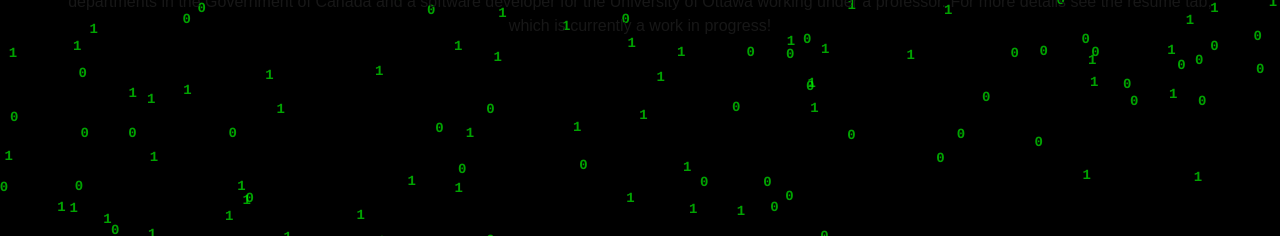
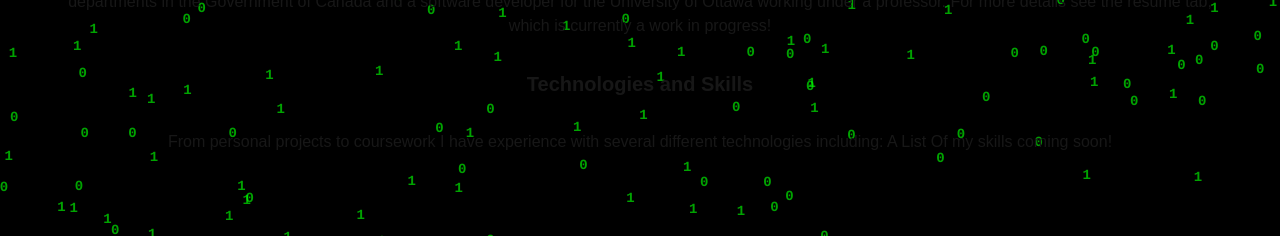
Before and after one commit to Mayowa-Awosiyan01/Mayowa-Awosiyan, a Next.js app: page / in a window 1280 px wide. Shown: the part 442-678 px from the top of the page. Built offline with nearby package versions, Linux system fonts and the light colour scheme.

Commit message:
Moved NavBar and added Skill section

```diff
--- a/app/layout.tsx
+++ b/app/layout.tsx
@@ -1,6 +1,7 @@
 import type { Metadata } from "next";
 import localFont from "next/font/local";
 import "./globals.css";
+import NavBar from "./components/navbar";
 
 const geistSans = localFont({
   src: "./fonts/GeistVF.woff",
@@ -15,7 +16,7 @@ const geistMono = localFont({
 
 export const metadata: Metadata = {
   title: "Mayowa Awosiyan's Portfolio",
-  description: "A portfolio showcaasing Mayowa's work and skills",
+  description: "A portfolio showcasing Mayowa's work and skills",
 };
 
 export default function RootLayout({
@@ -28,6 +29,7 @@ export default function RootLayout({
       <body
         className={`${geistSans.variable} ${geistMono.variable} antialiased`}
       >
+        <NavBar />
         {children}
       </body>
     </html>
--- a/app/page.tsx
+++ b/app/page.tsx
@@ -1,11 +1,10 @@
-import NavBar from "./components/navbar";
 import ParticleBackground from "./components/particlebackground";
 
 export default function Home() {
   return (
     <div>
       <ParticleBackground />
-      <NavBar />
+
       <header className="text-4xl text-center font-bold p-8">
         Mayowa Awosiyan
       </header>
@@ -30,6 +29,13 @@ export default function Home() {
           professor. For more details see the resume tab, which is currently a
           work in progress!
         </p>
+        <h1 className="text-center text-xl font-bold">
+          Technologies and Skills
+        </h1>
+        <p className="text-center p-8 px-12">
+          From personal projects to coursework I have experience with several
+          different technologies including: A List Of my skills coming soon!
+        </p>
       </div>
     </div>
   );
```
